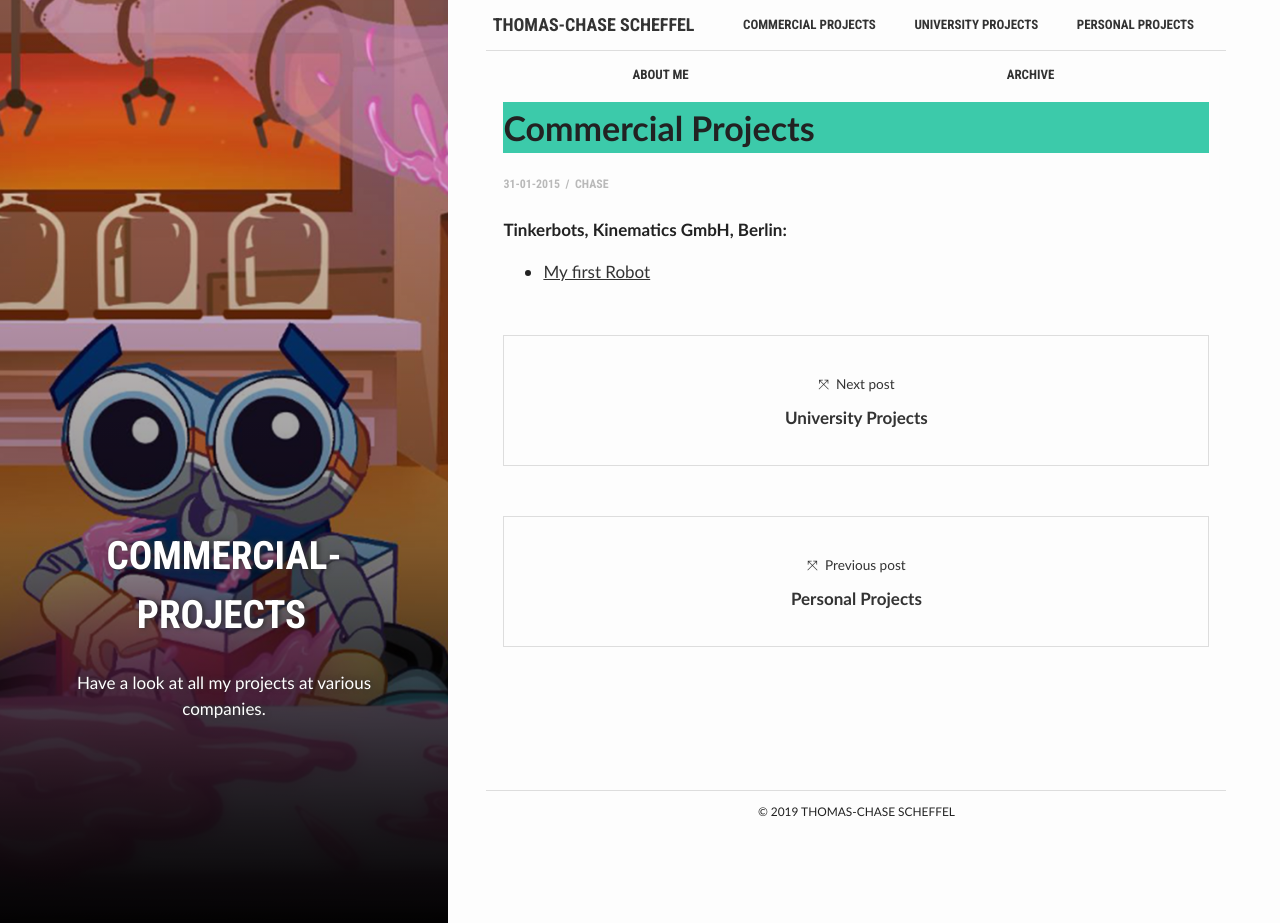
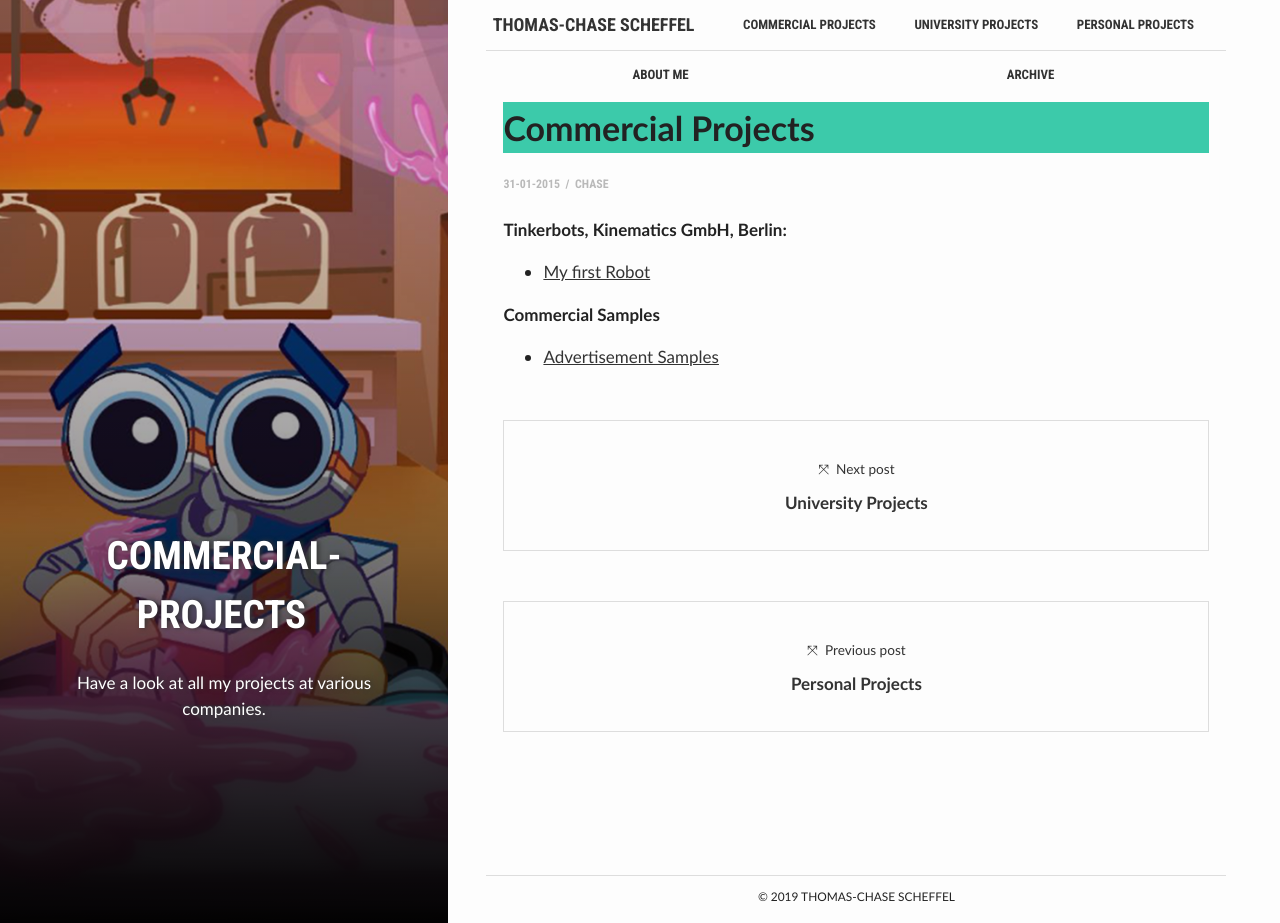
Before and after one commit to ChaseTheHunter/chasethehunter.github.io, a Jekyll site: the page built from _posts/2017-02-23-commercial-projects.markdown, in a window 1280 px wide and 923 px high. Built offline with Jekyll 4.4.1, drawn with Linux system fonts in a browser that asks for light colours.

Commit message:
Update 2017-02-23-commercial-projects.markdown

```diff
--- a/_posts/2017-02-23-commercial-projects.markdown
+++ b/_posts/2017-02-23-commercial-projects.markdown
@@ -13,3 +13,6 @@
 
   **Tinkerbots, Kinematics GmbH, Berlin:**
   * [My first Robot](https://chasethehunter.github.io/uni_projects/my-first-robot/)
+
+  **Commercial Samples**
+  * [Advertisement Samples](https://chasethehunter.github.io/commercial_projects/commercial-samples/)
```
